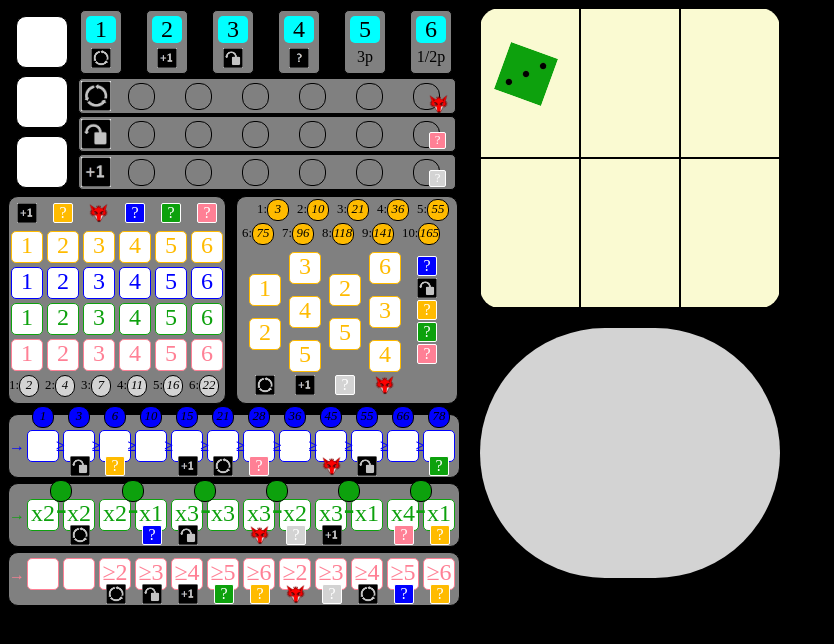
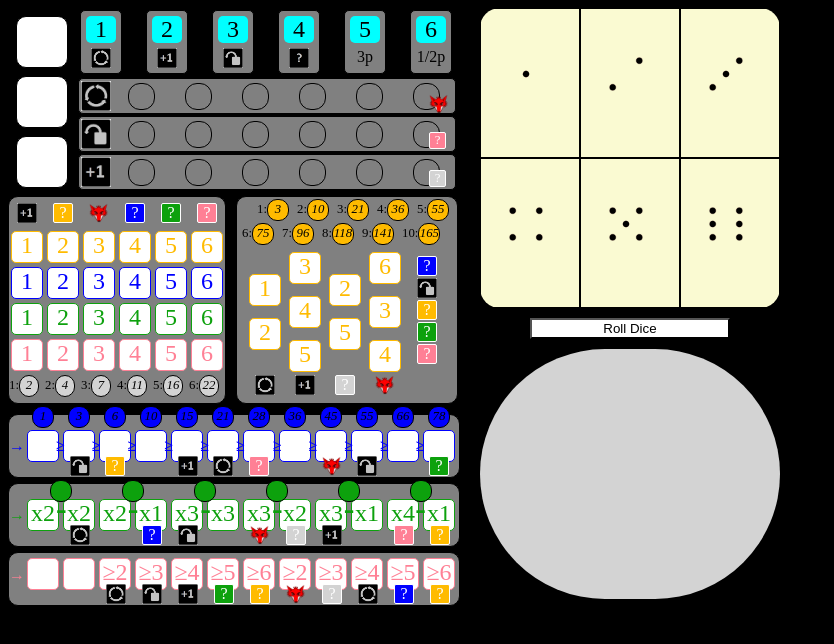
Before and after one commit to jakjarvis/jakjarvis_personal_page, a PHP site: page / in a window 1280 px wide. Shown: the top 644 px of the page, without its empty margins (0-834 px from the left). Run offline with PHP 8.4, Linux system fonts and the light colour scheme.

Commit message:
Added dice rolling functionality

```diff
--- a/index.html
+++ b/index.html
@@ -430,17 +430,28 @@
         <div class="dice_mat">
           <div class="dice_mat_top">
             <div class="dice_zone dice_zone0">
-              <img class="test_die" src="resources\images\dice-3.png">
+              <img class="die die_0" src="resources\images\dice-1.png">
             </div>
-            <div class="dice_zone dice_zone1"></div>
-            <div class="dice_zone dice_zone2"></div>
+            <div class="dice_zone dice_zone1">
+              <img class="die die_1" src="resources\images\dice-2.png">
+            </div>
+            <div class="dice_zone dice_zone2">
+              <img class="die die_2" src="resources\images\dice-3.png">
+            </div>
           </div>
           <div class="dice_mat_bottom">
-            <div class="dice_zone dice_zone3"></div>
-            <div class="dice_zone dice_zone4"></div>
-            <div class="dice_zone dice_zone5"></div>
+            <div class="dice_zone dice_zone3">
+              <img class="die die_3" src="resources\images\dice-4.png">
+            </div>
+            <div class="dice_zone dice_zone4">
+              <img class="die die_4" src="resources\images\dice-5.png">
+            </div>
+            <div class="dice_zone dice_zone5">
+              <img class="die die_5" src="resources\images\dice-6.png">
+            </div>
           </div>
         </div>
+        <button class="roll_btn">Roll Dice</button>
         <div class="dice_plate"></div>
       </div>
     </div>
--- a/resources/scripts.js
+++ b/resources/scripts.js
@@ -0,0 +1,87 @@
+"use strict";
+
+/* ====== CAVEATS ====== */
+// Only one player
+
+/* ---- VARIABLES ---- */
+const rollBtn = document.querySelector(".roll_btn");
+const dicePosition = [
+  document.querySelector(".die_0"),
+  document.querySelector(".die_1"),
+  document.querySelector(".die_2"),
+  document.querySelector(".die_3"),
+  document.querySelector(".die_4"),
+  document.querySelector(".die_5"),
+];
+let diceValues = [1, 2, 3, 4, 5, 6];
+let diceOrder = ["white", "grey", "yellow", "blue", "green", "pink"];
+
+/* ---- OBJECTS ---- */
+//const whiteDice = { color: "#fffff" };
+//const greyDice = { color: "#d3d3d3" };
+//const yellowDice = { color: "#ffbb00" };
+//const blueDice = { color: "#0000ff" };
+//const greenDice = { color: "#0da10d" };
+//const pinkDice = { color: "#ff8095" };
+
+/* ---- GAME FUNCTIONS ---- */
+// ROLL DICE
+rollBtn.addEventListener("click", function () {
+  let diceOrder = orderDice();
+  console.log(diceOrder);
+  displayDice(diceOrder);
+  console.log(`Dice values are ${diceValues}, dice order is ${diceOrder}`);
+});
+
+function orderDice() {
+  for (let i = 0; i < 6; i++) {
+    let position = Math.trunc(Math.random() * 6);
+    let temp = diceOrder[position];
+    diceOrder[position] = diceOrder[i];
+    diceOrder[i] = temp;
+  }
+  return diceOrder;
+}
+
+function removeColor(diceOrder, i) {
+  for (let j = 0; j < 6; j++) {
+    dicePosition[i].classList.remove(diceOrder[j]);
+  }
+}
+
+function displayDice(diceOrder) {
+  for (let i = 0; i < 6; i++) {
+    console.log(`Die is ${dicePosition[i]}`);
+    removeColor(diceOrder, i);
+    dicePosition[i].classList.add(diceOrder[i]);
+    console.log(`Colour is ${diceOrder[i]}`);
+    let diceNumber = Math.trunc(Math.random() * 6) + 1;
+    diceValues[i] = diceNumber;
+    dicePosition[i].src = `resources/images/dice-${diceValues[i]}.png`;
+    let diceHeight = Math.trunc(Math.random() * 95);
+    dicePosition[i].style.top = `${diceHeight}px`;
+    let diceWidth = Math.trunc(Math.random() * 45);
+    dicePosition[i].style.left = `${diceWidth}px`;
+    let diceAngle = Math.trunc(Math.random() * 90);
+    dicePosition[i].style.transform = `rotate(${diceAngle}deg)`;
+  }
+}
+
+// SELECT DICE
+// USE REROLL
+// USE RETURN
+// USE ADDITIONAL
+// USE CHOICE
+// USE BONUS COLOR
+// ADVANCE TURN
+// CALCULATE SCORE
+
+/* ---- GREY FUNCTIONS ---- */
+
+/* ---- YELLOW FUNCTIONS ---- */
+
+/* ---- BLUE FUNCTIONS ---- */
+
+/* ---- GREEN FUNCTIONS ---- */
+
+/* ---- PINK FUNCTIONS ---- */
--- a/resources/style.css
+++ b/resources/style.css
@@ -300,7 +300,7 @@ p {
   border: 1px solid black;
   border-radius: 10px;
   text-align: center;
-  background-color: lightgray;
+  background-color: #d3d3d3;
 }
 
 .grey_score_score p {
@@ -383,7 +383,7 @@ p {
   text-align: center;
   justify-content: center;
   border: 1px solid rgb(255, 187, 0);
-  color: rgb(255, 187, 0);
+  color: #ffbb00;
 }
 
 #one.yellow_box {
@@ -527,7 +527,7 @@ p {
   font-size: 150%;
   text-align: center;
   justify-content: center;
-  border: 1px solid blue;
+  border: 1px solid #0000ff;
   color: blue;
 }
 
@@ -606,7 +606,7 @@ p {
   border: 1px solid black;
   border-radius: 10px;
   text-align: center;
-  background-color: rgb(13, 161, 13);
+  background-color: #0da10d;
 }
 
 .green_score p {
@@ -724,7 +724,7 @@ p {
 
 .pink_arrow {
   margin-top: 13px;
-  color: rgb(255, 128, 149);
+  color: #ff8095;
   font-weight: 1200;
 }
 
@@ -805,20 +805,54 @@ p {
   border: 1px solid black;
 }
 
+.roll_btn {
+  width: 200px;
+  margin-top: 10px;
+  margin-left: 70px;
+  background-color: #ffffff;
+}
+
 .dice_plate {
   width: 300px;
   height: 250px;
   border-radius: 150px;
   background-color: lightgray;
-  margin: 20px;
+  margin: 10px 10px 10px 20px;
 }
 
-.test_die {
+.die {
   position: relative;
   top: 40px;
   left: 20px;
   height: 50px;
   width: 50px;
-  background-color: rgb(13, 161, 13);
-  transform: rotate(20deg);
+  transform: rotate(0deg);
 }
+
+.hidden {
+  display: none;
+}
+
+.white {
+  background-color: #ffffff;
+}
+
+.grey {
+  background-color: #d3d3d3;
+}
+
+.yellow {
+  background-color: #ffbb00;
+}
+
+.blue {
+  background-color: #0000ff;
+}
+
+.green {
+  background-color: #0da10d;
+}
+
+.pink {
+  background-color: #ff8095;
+}
```
